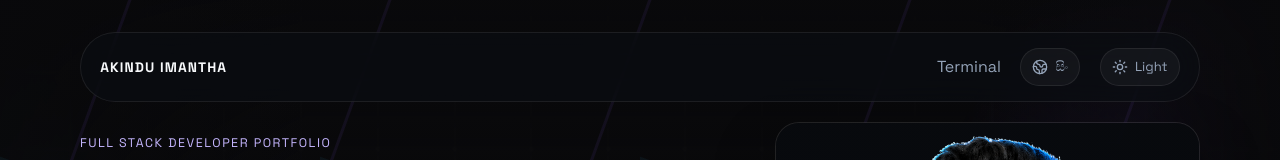
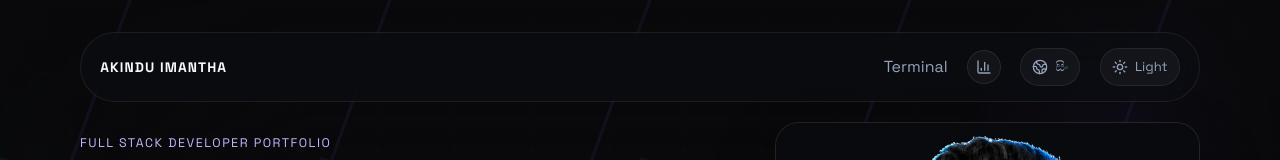
Before and after one commit to akindu-imantha/akindu-imantha.github.io, a React (Vite) app: page / in a window 1280 px wide. Shown: the top 160 px of the page. Built offline with nearby package versions, Linux system fonts and the light colour scheme; no server answers.

Commit message:
Add analytics dashboard shortcut

```diff
--- a/src/components/Hero.jsx
+++ b/src/components/Hero.jsx
@@ -1,5 +1,5 @@
 import { motion } from 'framer-motion';
-import { Github, Globe2, Moon, Sun } from 'lucide-react';
+import { BarChart3, Github, Globe2, Moon, Sun } from 'lucide-react';
 import { focusAreas, heroData } from '../data/portfolioData';
 import { trackEvent } from '../utils/analytics';
 import GitHubContributions from './GitHubContributions';
@@ -29,6 +29,14 @@ export default function Hero({
         <div className="nav-links">
           <a href="#console" onClick={() => trackEvent('nav_click', { label: 'Terminal' })}>
             {ui.terminal ?? 'Terminal'}
+          </a>
+          <a
+            href="#analytics"
+            className="nav-icon-link"
+            aria-label="Open analytics dashboard"
+            title="Analytics"
+          >
+            <BarChart3 size={16} />
           </a>
           <button
             type="button"
--- a/src/styles.css
+++ b/src/styles.css
@@ -285,6 +285,31 @@ a {
     background 180ms ease;
 }
 
+.nav-icon-link {
+  display: inline-flex;
+  align-items: center;
+  justify-content: center;
+  width: 34px;
+  height: 34px;
+  flex: 0 0 auto;
+  border: 1px solid var(--border);
+  border-radius: 999px;
+  background: rgba(255, 255, 255, 0.04);
+  color: var(--text-muted);
+  transition:
+    transform 180ms ease,
+    color 180ms ease,
+    border-color 180ms ease,
+    background 180ms ease;
+}
+
+.nav-icon-link:hover {
+  color: var(--heading-color);
+  border-color: rgba(139, 92, 246, 0.28);
+  background: rgba(139, 92, 246, 0.1);
+  transform: translateY(-1px);
+}
+
 .nav-toggle:hover {
   color: var(--heading-color);
   border-color: rgba(139, 92, 246, 0.28);
```
